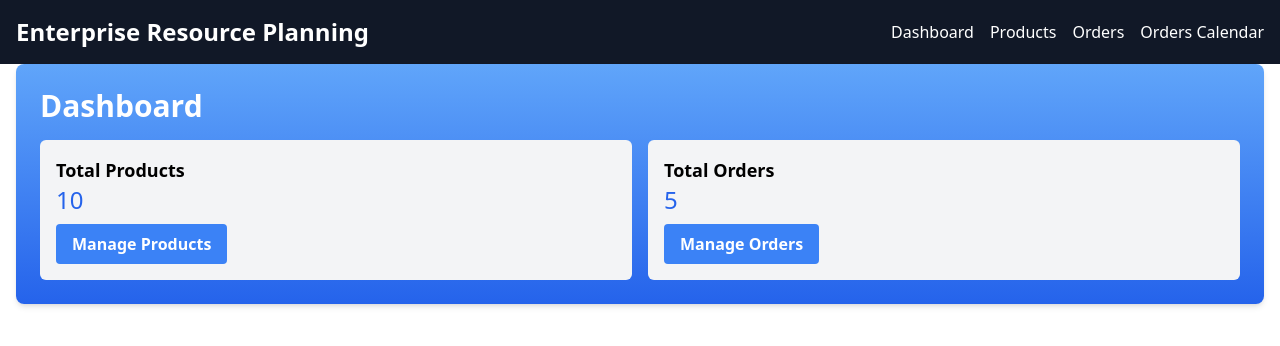
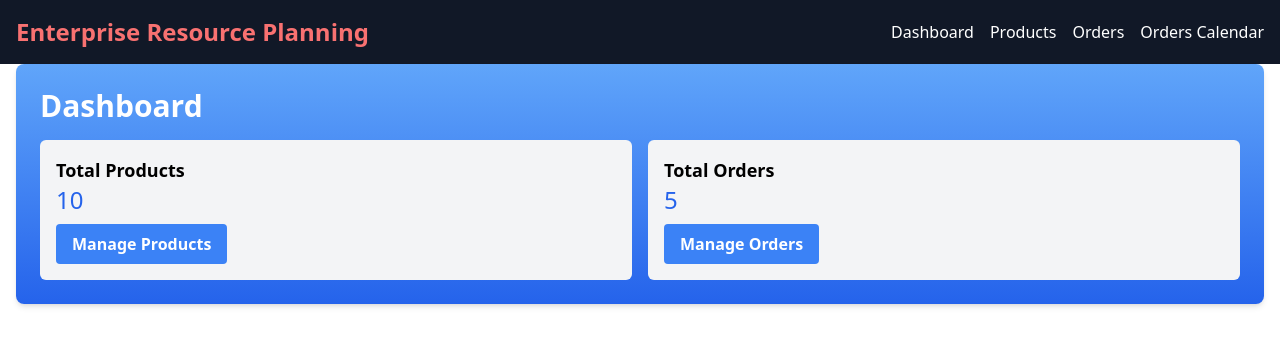
Before and after one commit to ShubhamVerma-Developer/Enterprise-Resource-Planning-Project, a React app: page / in a window 1280 px wide. Shown: the top 346 px of the page. Built offline with nearby package versions, Linux system fonts and the light colour scheme; the HTML template or start-up script is replaced by a standard one.

Commit message:
Project title text red comepled comiit

```diff
--- a/src/App.jsx
+++ b/src/App.jsx
@@ -10,7 +10,7 @@
       <div className="bg-gray-900 text-white">
         <div className="container mx-auto px-4">
           <nav className="flex items-center justify-between py-4">
-            <Link to="/" className="text-2xl font-bold">Enterprise Resource
+            <Link to="/" className="text-2xl font-bold text-red-400">Enterprise Resource
 Planning</Link>
             <div className="flex space-x-4">
               <Link to="/" className="hover:text-blue-500">Dashboard</Link>
```
